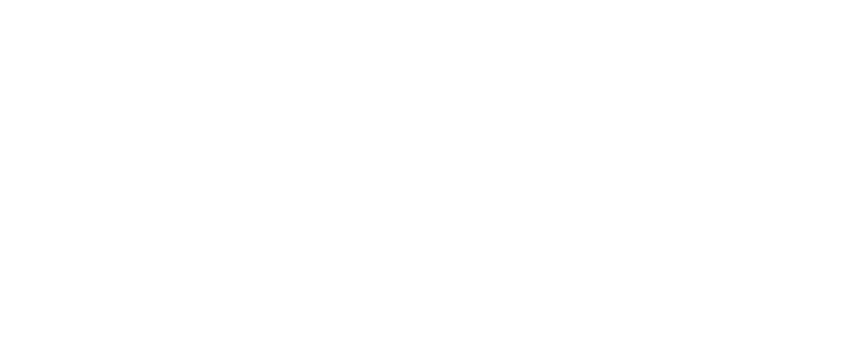
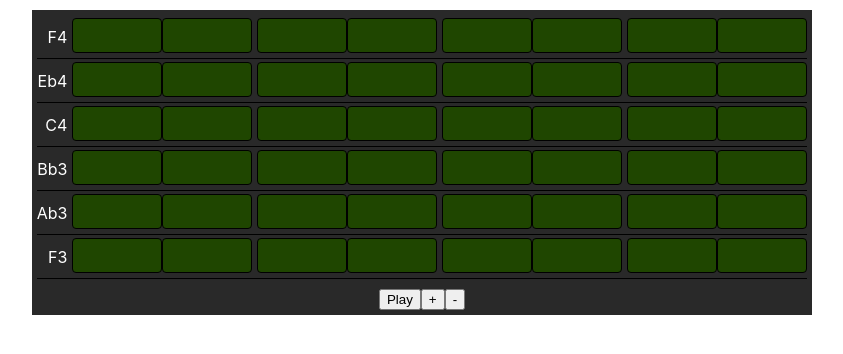
Before and after one commit to markohaarni/step-sequencer, a React (Create React App) app: page / in a window 1280 px wide. Shown: the top 354 px of the page, without its empty margins (218-1061 px from the left). Built offline with nearby package versions, Linux system fonts and the light colour scheme.

Commit message:
Implement first version of basic step sequencer

```diff
--- a/package.json
+++ b/package.json
@@ -6,6 +6,7 @@
     "@testing-library/jest-dom": "^5.11.4",
     "@testing-library/react": "^11.1.0",
     "@testing-library/user-event": "^12.1.10",
+    "classnames": "^2.3.1",
     "react": "^17.0.2",
     "react-dom": "^17.0.2",
     "react-scripts": "4.0.3",
--- a/src/App.js
+++ b/src/App.js
@@ -1,9 +1,12 @@
 import './App.css';
+import StepPattern from './components/StepPattern';
+
+const notes = ['F4', 'Eb4', 'C4', 'Bb3', 'Ab3', 'F3'];
 
 function App() {
   return (
     <div className="App">
-
+      <StepPattern notes={notes}></StepPattern>
     </div>
   );
 }
--- /dev/null
+++ b/src/components/StepPattern.js
@@ -0,0 +1,138 @@
+import { useEffect, useState } from 'react';
+import { useGrid, useSynth } from '../hooks';
+import * as Tone from 'tone';
+import styles from './StepPattern.module.css';
+import classNames from 'classnames';
+
+export default function StepPattern({ notes }) {
+  const [started, setStarted] = useState(false);
+  const [playing, setPlaying] = useState(false);
+  const [currentBeat, setCurrentBeat] = useState(null);
+
+  const [grid, dispatch] = useGrid(notes, 8);
+
+  const synth = useSynth();
+
+  useEffect(() => {
+    if (!playing) {
+      return;
+    }
+
+    // Remove all ToneEvents before scheduling new ones
+    Tone.Transport.cancel();
+
+    const notes = [];
+
+    for (let i = 0; i < grid.length; i++) {
+      const row = grid[i];
+
+      for (let j = 0; j < row.length; j++) {
+        const time = j / 2;
+        const note = row[j];
+
+        notes.push({
+          time: `0:${time}`,
+          note,
+          velocity: 1,
+          index: j,
+        });
+      }
+    }
+
+    // Create new Part, which is a collection of ToneEvents,
+    // which can be started/stopped and looped as a single unit
+    new Tone.Part((time, { note, velocity, index }) => {
+      // Set the value of current beat, which is used to visualize,
+      // which column is currently playing
+      setCurrentBeat(index);
+      if (note.isActive) {
+        synth.triggerAttackRelease(note.note, '8n', time, velocity);
+      }
+    }, notes).start(0);
+  }, [grid, synth, playing]);
+
+  async function play() {
+    if (!started) {
+      await Tone.start();
+      Tone.getDestination().volume.rampTo(-10, 0.001);
+      Tone.Transport.bpm.value = 120;
+      setStarted(true);
+    }
+
+    if (!playing) {
+      Tone.Transport.loop = true;
+      Tone.Transport.loopStart = 0;
+      Tone.Transport.loopEnd = (8 * 30) / 120;
+      Tone.Transport.start();
+      setPlaying(true);
+    } else {
+      Tone.Transport.stop();
+      Tone.Transport.cancel();
+      Tone.Transport.loop = false;
+      Tone.Transport.loopEnd = 0;
+      setCurrentBeat(null);
+      setPlaying(false);
+    }
+  }
+
+  function handleNoteClick(rowIndex, noteIndex) {
+    dispatch({
+      type: 'note-active',
+      payload: { rowIndexToFind: rowIndex, noteIndexToFind: noteIndex },
+    });
+  }
+
+  function handleRowAdd() {
+    dispatch({ type: 'add-row', payload: 'F3' });
+  }
+
+  function handleRowRemove() {
+    dispatch({ type: 'remove-row' });
+  }
+
+  if (!grid) {
+    return null;
+  }
+
+  const noteGrid = grid.map((row, rowIndex) => (
+    <div className={styles.row} key={rowIndex + 'row'}>
+      <span className="mr5">{grid[rowIndex][0].note}</span>
+      <div>
+        {row.map(({ note, isActive }, noteIndex) => (
+          <NoteButton
+            note={note}
+            isActive={isActive}
+            columnActive={noteIndex === currentBeat}
+            onClick={() => handleNoteClick(rowIndex, noteIndex)}
+            key={note + noteIndex}
+          />
+        ))}
+      </div>
+    </div>
+  ));
+
+  return (
+    <div className={styles.container}>
+      {noteGrid}
+
+      <button className="mt10" onClick={play}>
+        {!playing ? 'Play' : 'Stop'}
+      </button>
+
+      <button onClick={handleRowAdd}>+</button>
+      <button onClick={handleRowRemove}>-</button>
+    </div>
+  );
+}
+
+function NoteButton({ note, isActive, columnActive, ...rest }) {
+  return (
+    <button
+      className={classNames(styles.cell, {
+        [styles.cellActive]: isActive,
+        [styles.columnActive]: columnActive,
+      })}
+      {...rest}
+    ></button>
+  );
+}
--- /dev/null
+++ b/src/components/StepPattern.module.css
@@ -0,0 +1,36 @@
+.container {
+  background-color: rgb(41, 41, 41);
+  width: fit-content;
+  margin: auto;
+  margin-top: 10px;
+  padding: 5px;
+  color: #fff;
+}
+
+.row {
+  padding: 3px 0;
+  border-bottom: 0.5px solid black;
+  display: flex;
+  justify-content: flex-end;
+  align-items: center;
+}
+
+.cell {
+  height: 35px;
+  width: 90px;
+  background-color: rgb(31, 70, 0);
+  border: 0.5px solid black;
+  border-radius: 4px;
+}
+
+.cell:nth-child(even):not(:last-child) {
+  margin-right: 5px;
+}
+
+.cellActive {
+  background-color: rgb(108, 240, 0);
+}
+
+.columnActive {
+  border: 2px solid rgb(108, 240, 0);
+}
--- /dev/null
+++ b/src/helpers.css
@@ -0,0 +1,15 @@
+.mt10 {
+  margin-top: 10px;
+}
+
+.mb20 {
+  margin-bottom: 20px;
+}
+
+.mb5 {
+  margin-bottom: 5px;
+}
+
+.mr5 {
+  margin-right: 5px;
+}
--- /dev/null
+++ b/src/hooks.js
@@ -0,0 +1,105 @@
+import { useEffect, useReducer, useState } from 'react';
+import { Synth, PolySynth } from 'tone';
+
+/**
+ * Create Tone.js synth
+ * @returns Tone.js Polysynth
+ */
+export function useSynth() {
+  const [synth, setSynth] = useState();
+
+  useEffect(() => {
+    const synthToCreate = new PolySynth().toDestination();
+
+    setSynth(synthToCreate);
+
+    return function cleanup() {
+      synthToCreate.dispose();
+    };
+  }, []);
+
+  return synth;
+}
+
+/**
+ * Create Tone.js synths
+ * @param {number} count number of synths to create
+ * @returns array of Tone.js synths
+ */
+export function useSynths(count) {
+  const [synths, setSynths] = useState();
+
+  useEffect(() => {
+    const synthsToCreate = [];
+
+    for (let i = 0; i < count; i++) {
+      const synth = new Synth().toDestination();
+
+      synthsToCreate.push(synth);
+    }
+
+    setSynths(synthsToCreate);
+
+    return function cleanup() {
+      synthsToCreate.forEach((s) => s.dispose());
+    };
+  }, [count]);
+
+  return synths;
+}
+
+export function useGrid(notes, subDivisions = 8) {
+  function makeRow(note) {
+    const row = [];
+    for (let i = 0; i < subDivisions; i++) {
+      row.push({ note, isActive: false });
+    }
+    return row;
+  }
+
+  function setNoteActive(state, { rowIndexToFind, noteIndexToFind }) {
+    const newState = state.map((row, rowIndex) => {
+      return row.map((note, noteIndex) => {
+        if (rowIndex === rowIndexToFind && noteIndex === noteIndexToFind) {
+          return {
+            ...note,
+            isActive: !note.isActive,
+          };
+        }
+        return note;
+      });
+    });
+
+    return newState;
+  }
+
+  function initState(initialNotes) {
+    const rows = [];
+
+    for (let note of initialNotes) {
+      const row = makeRow(note);
+      rows.push(row);
+    }
+
+    return rows;
+  }
+
+  function reducer(state, action) {
+    switch (action.type) {
+      case 'note-active':
+        return setNoteActive(state, action.payload);
+      case 'add-row':
+        return [...state, makeRow(action.payload)];
+      case 'remove-row':
+        return state.slice(0, state.length - 1);
+      case 'reset':
+        return initState(notes);
+      default:
+        throw new Error('Wrong action type!');
+    }
+  }
+
+  const [grid, dispatch] = useReducer(reducer, notes, initState);
+
+  return [grid, dispatch];
+}
--- a/src/index.js
+++ b/src/index.js
@@ -1,6 +1,7 @@
 import React from 'react';
 import ReactDOM from 'react-dom';
 import './index.css';
+import './helpers.css';
 import App from './App';
 import reportWebVitals from './reportWebVitals';
 
```
Also changed, not shown: 2 other files (tests, documents, lock files or other folders).
